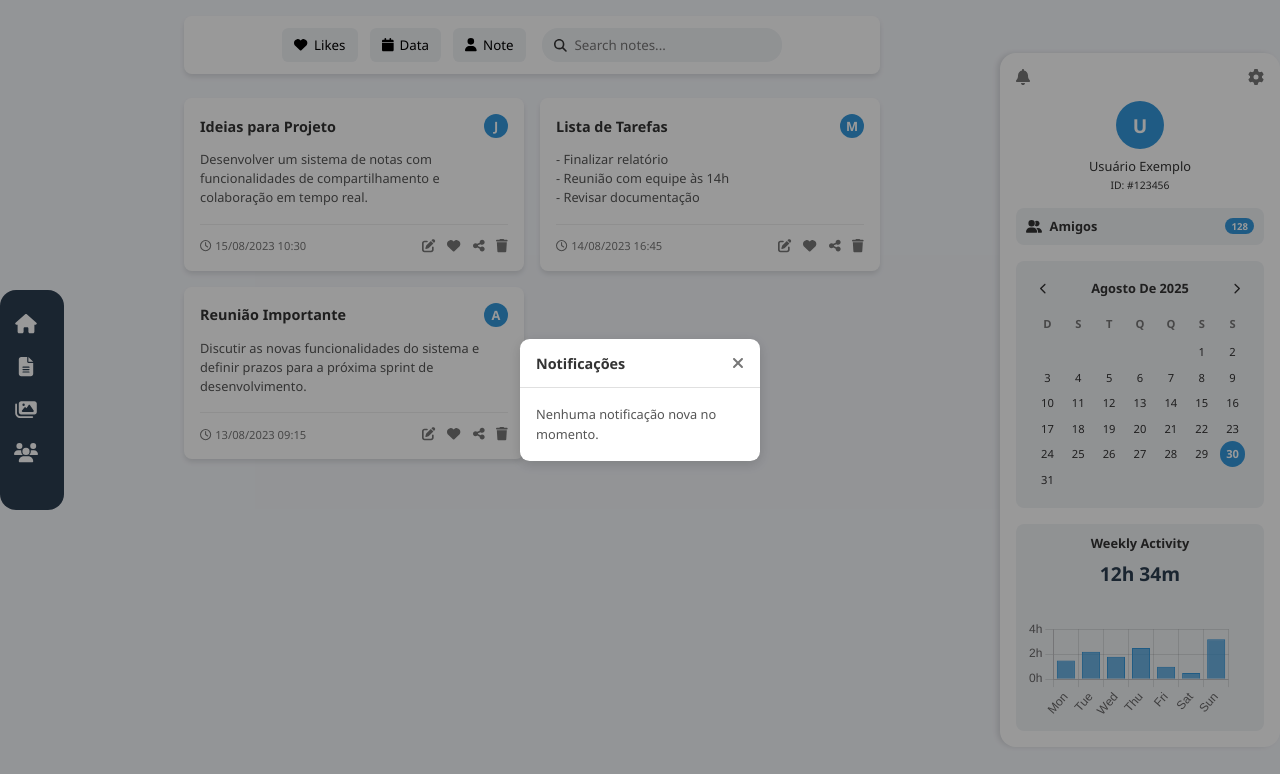
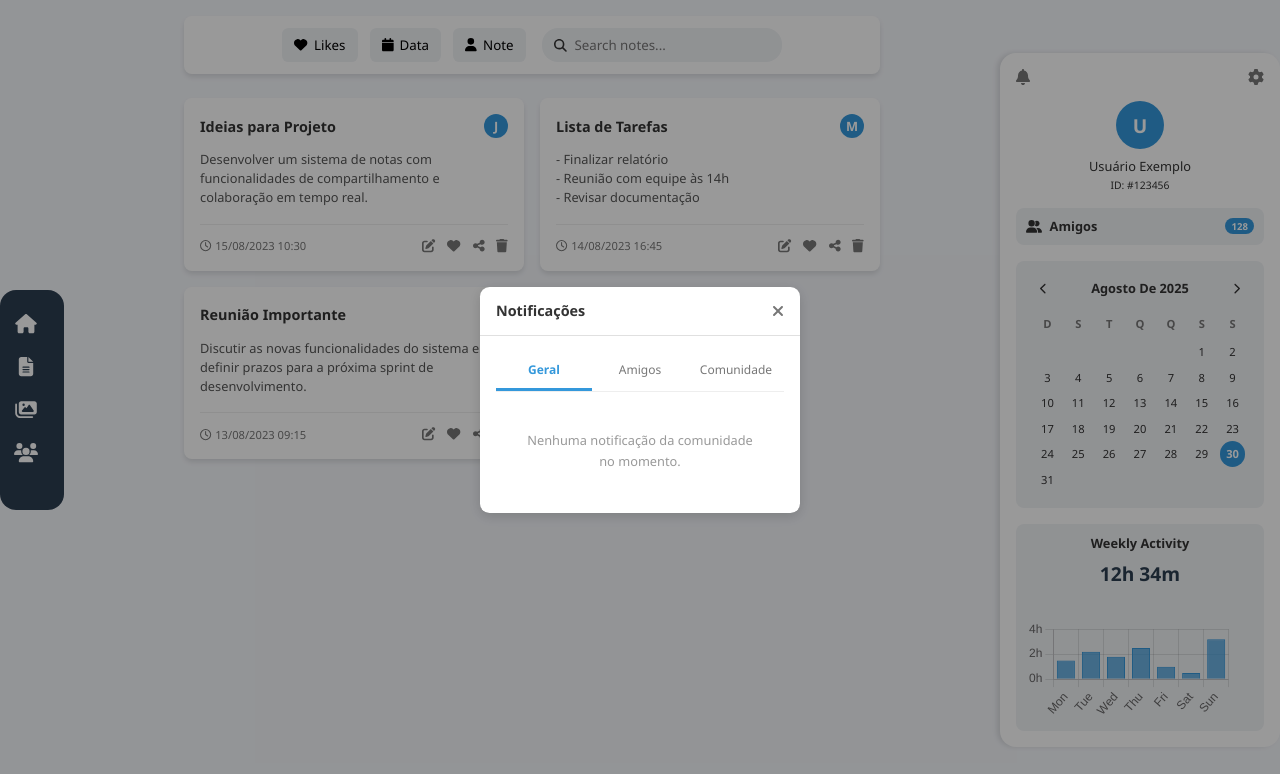
Before and after one commit to Augusto2599/Notes_Generation_Site, a React (Vite) app: page / in a window 1280 px wide. Both pictures are taken after a click on the icon 1023 px from the left and 77 px from the top of the page. Shown: the top 774 px of the page. Built offline with nearby package versions, Linux system fonts and the light colour scheme.

Commit message:
Novo componente e alteração na aba de notificações.

```diff
--- /dev/null
+++ b/src/components/NotificationsPopupContent/NotificationsPopupContent.css
@@ -0,0 +1,62 @@
+.notifications-popup-container {
+    width: 100%;
+}
+
+.notifications-tabs {
+    display: flex;
+    border-bottom: 1px solid #eee;
+    margin-bottom: 1rem;
+}
+
+.tab-btn {
+    flex: 1;
+    padding: 0.75rem 0.5rem;
+    background: none;
+    border: none;
+    border-bottom: 3px solid transparent;
+    cursor: pointer;
+    font-size: 0.9375rem; /* 15px */
+    font-weight: 500;
+    color: #777;
+    transition: all 0.3s;
+}
+
+.tab-btn:hover {
+    background-color: #f9f9f9;
+}
+
+.tab-btn.active {
+    color: #3498db;
+    border-bottom-color: #3498db;
+    font-weight: 600;
+}
+
+.notifications-content {
+    max-height: 18.75rem; /* 300px */
+    overflow-y: auto;
+}
+
+.notifications-list.empty {
+    text-align: center;
+    padding: 2rem;
+    color: #999;
+}
+
+.notification-item {
+    padding: 0.75rem 0.25rem;
+    border-bottom: 1px solid #f0f0f0;
+}
+
+.notification-item:last-child {
+    border-bottom: none;
+}
+
+.notification-text {
+    margin: 0 0 0.375rem 0; /* 0 0 6px 0 */
+    color: #333;
+}
+
+.notification-time {
+    font-size: 0.8125rem; /* 13px */
+    color: #999;
+}
--- /dev/null
+++ b/src/components/NotificationsPopupContent/NotificationsPopupContent.jsx
@@ -0,0 +1,72 @@
+import React, { useState } from 'react';
+import './NotificationsPopupContent.css';
+
+// Componente para um item de notificação individual
+function NotificationItem({ text, time }) {
+    return (
+        <div className="notification-item">
+            <p className="notification-text">{text}</p>
+            <span className="notification-time">{time}</span>
+        </div>
+    );
+}
+
+
+function NotificationsPopupContent() {
+    const [activeTab, setActiveTab] = useState('geral'); // 'geral', 'amigos', 'comunidade'
+
+    const renderContent = () => {
+        switch (activeTab) {
+            case 'geral':
+                return (
+                    <div className="notifications-list empty">
+                        <p>Nenhuma notificação da comunidade no momento.</p>
+                    </div>
+                );
+            case 'amigos':
+                return (
+                    <div className="notifications-list empty">
+                        <p>Nenhuma notificação da comunidade no momento.</p>
+                    </div>
+                );
+            case 'comunidade':
+                return (
+                    <div className="notifications-list empty">
+                        <p>Nenhuma notificação da comunidade no momento.</p>
+                    </div>
+                );
+            default:
+                return null;
+        }
+    };
+
+    return (
+        <div className="notifications-popup-container">
+            <div className="notifications-tabs">
+                <button
+                    className={`tab-btn ${activeTab === 'geral' ? 'active' : ''}`}
+                    onClick={() => setActiveTab('geral')}
+                >
+                    Geral
+                </button>
+                <button
+                    className={`tab-btn ${activeTab === 'amigos' ? 'active' : ''}`}
+                    onClick={() => setActiveTab('amigos')}
+                >
+                    Amigos
+                </button>
+                <button
+                    className={`tab-btn ${activeTab === 'comunidade' ? 'active' : ''}`}
+                    onClick={() => setActiveTab('comunidade')}
+                >
+                    Comunidade
+                </button>
+            </div>
+            <div className="notifications-content">
+                {renderContent()}
+            </div>
+        </div>
+    );
+}
+
+export default NotificationsPopupContent;
--- a/src/components/PopupMenu/PopupMenu.css
+++ b/src/components/PopupMenu/PopupMenu.css
@@ -63,9 +63,14 @@
 }
 
 .popup-menu-content {
-    padding: 1.25rem; /* 20px */
+    padding: 1.25rem;
     line-height: 1.6;
     color: #555;
+}
+
+/* Adicione padding apenas a conteúdos que não têm abas */
+.popup-menu-content > *:not(.notifications-popup-container):not(.settings-container) {
+    padding: 1.25rem;
 }
 
 .popup-menu-content ul {
--- a/src/components/SideBar/SideBar.jsx
+++ b/src/components/SideBar/SideBar.jsx
@@ -2,26 +2,29 @@ import React, { useState } from 'react';
 import Calendar from '../Calendar/Calendar';
 import ActivityChart from '../ActivityChart/ActivityChart';
 import PopupMenu from '../PopupMenu/PopupMenu';
-import SettingsPopupContent from '../SettingsPopupContent/SettingsPopupContent'; // Importar novo componente
+import SettingsPopupContent from '../SettingsPopupContent/SettingsPopupContent';
+import NotificationsPopupContent from '../NotificationsPopupContent/NotificationsPopupContent';
 import './SideBar.css';
 import { FontAwesomeIcon } from '@fortawesome/react-fontawesome';
 import { faBell, faCog, faUserFriends } from '@fortawesome/free-solid-svg-icons';
 
 function SideBar() {
-    const [activePopup, setActivePopup] = useState(null);
+    const [activePopup, setActivePopup] = useState(null); // Controla qual popup está visível
 
+    // Função para abrir um popup
     const handleIconClick = (popupName) => {
         setActivePopup(popupName);
     };
 
+    // Função para fechar qualquer popup
     const handleClosePopup = () => {
         setActivePopup(null);
     };
 
     return (
         <>
+            {/* O componente principal da sidebar */}
             <div className="side-bar">
-                {/* ... (código da SideBar não muda) ... */}
                 <div className="header-actions">
                     <FontAwesomeIcon
                         icon={faBell}
@@ -34,7 +37,7 @@ function SideBar() {
                         onClick={() => handleIconClick('settings')}
                     />
                 </div>
-                {/* ... (resto do código da SideBar) ... */}
+
                 <div className="user-profile">
                     <div className="user-avatar">U</div>
                     <div className="user-name">Usuário Exemplo</div>
@@ -55,14 +58,17 @@ function SideBar() {
                 <ActivityChart />
             </div>
 
+            {/* Renderização condicional dos Popups */}
+
+            {/* Popup de Notificações */}
             {activePopup === 'notifications' && (
-                <PopupMenu title="Notificações" onClose={handleClosePopup} size="small">
-                    <p>Nenhuma notificação nova no momento.</p>
+                <PopupMenu title="Notificações" onClose={handleClosePopup} size="medium">
+                    <NotificationsPopupContent />
                 </PopupMenu>
             )}
 
+            {/* Popup de Configurações */}
             {activePopup === 'settings' && (
-                // Usar o novo componente e o novo tamanho 'large'
                 <PopupMenu title="Configurações" onClose={handleClosePopup} size="large">
                     <SettingsPopupContent />
                 </PopupMenu>
```
